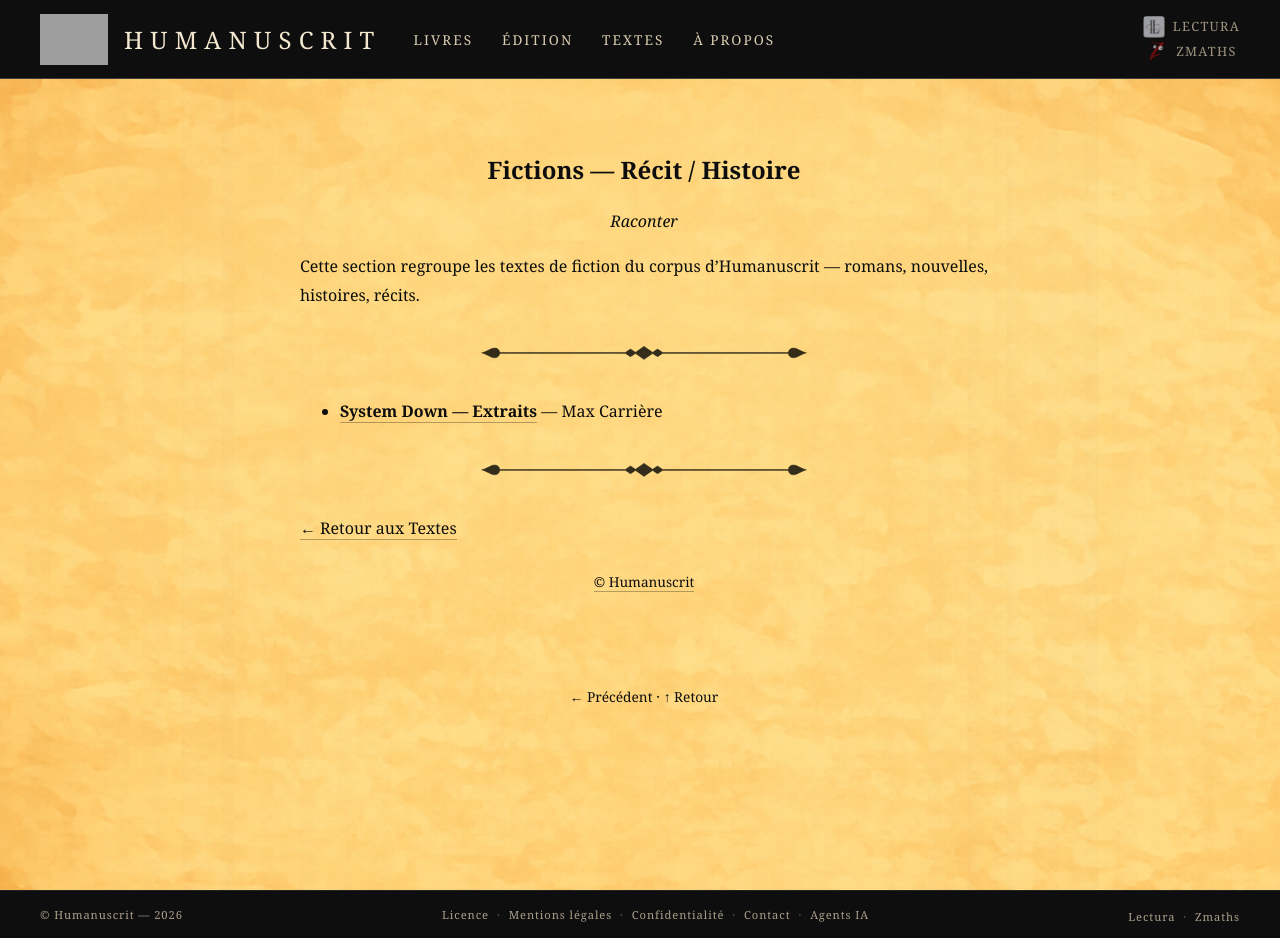
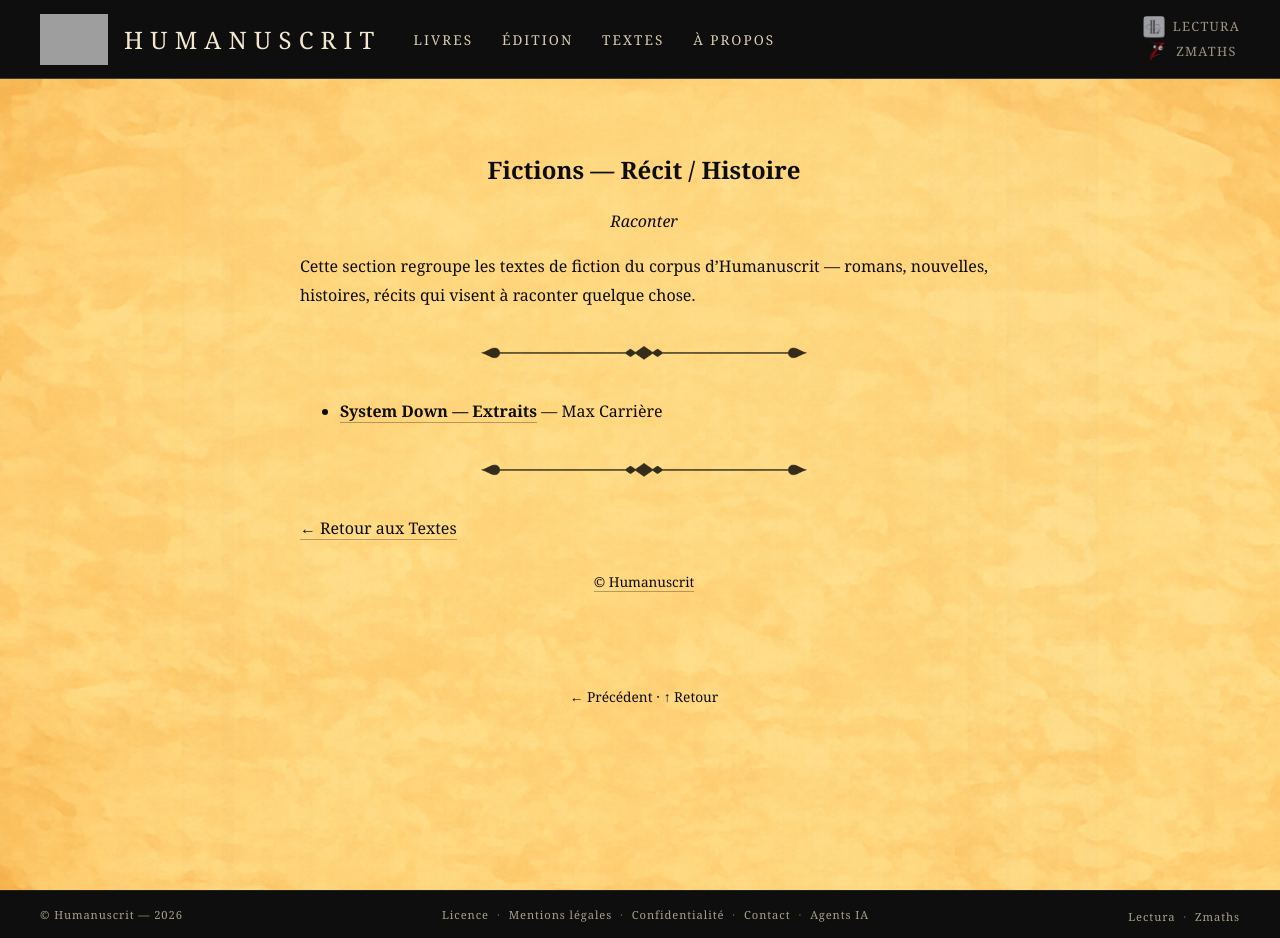
Before and after one commit to maxcarriere/humanuscrit, a Jekyll site: the page built from textes/fictions/index.md, in a window 1280 px wide and 938 px high. Built offline with Jekyll 4.4.1, drawn with Linux system fonts in a browser that asks for light colours; grey boxes are pictures that could not be loaded.

Commit message:
Fictions : complément de la description de la section
Co-Authored-By: Claude Opus 4.6 <noreply@anthropic.com>

```diff
--- a/textes/fictions/index.md
+++ b/textes/fictions/index.md
@@ -3,7 +3,7 @@ title: Fictions — Récit / Histoire
 ---
 *Raconter*
 
-Cette section regroupe les textes de fiction du corpus d'Humanuscrit — romans, nouvelles, histoires, récits.
+Cette section regroupe les textes de fiction du corpus d'Humanuscrit — romans, nouvelles, histoires, récits qui visent à raconter quelque chose.
 
 ---
 
```
